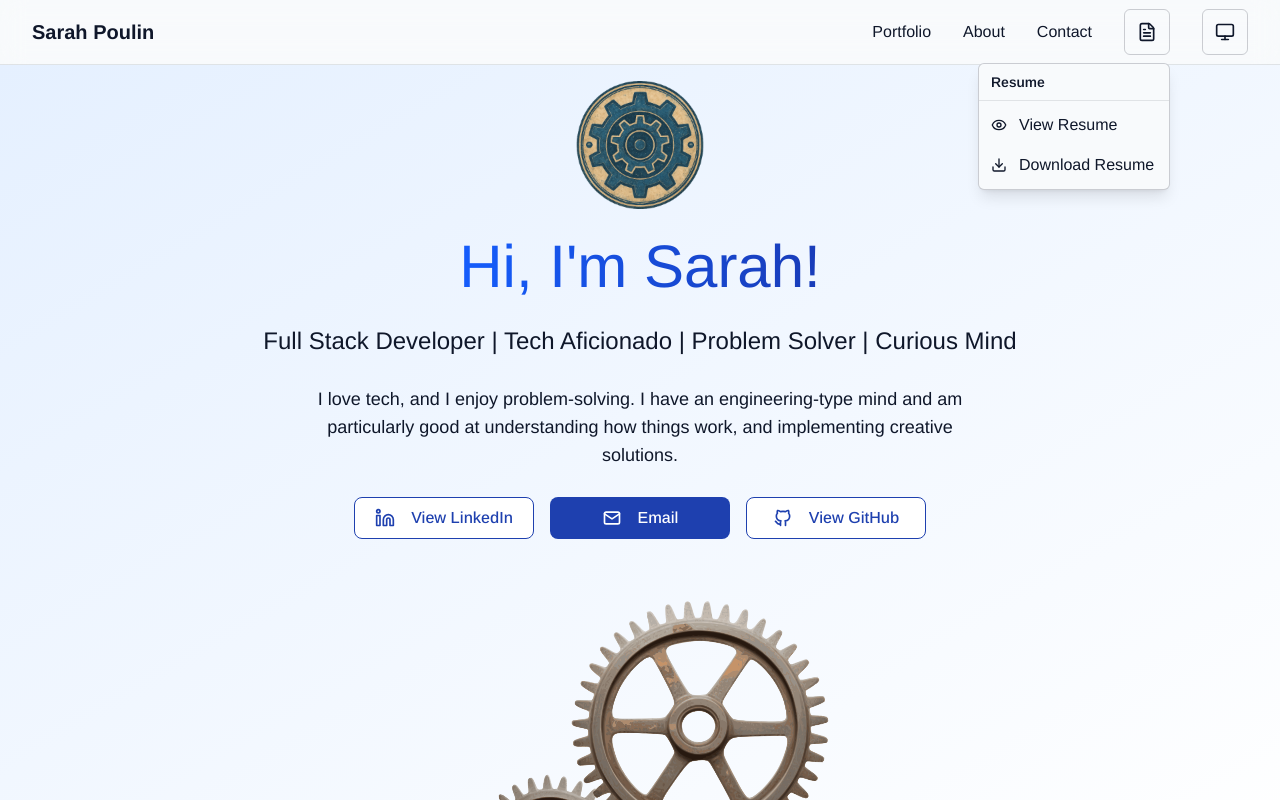
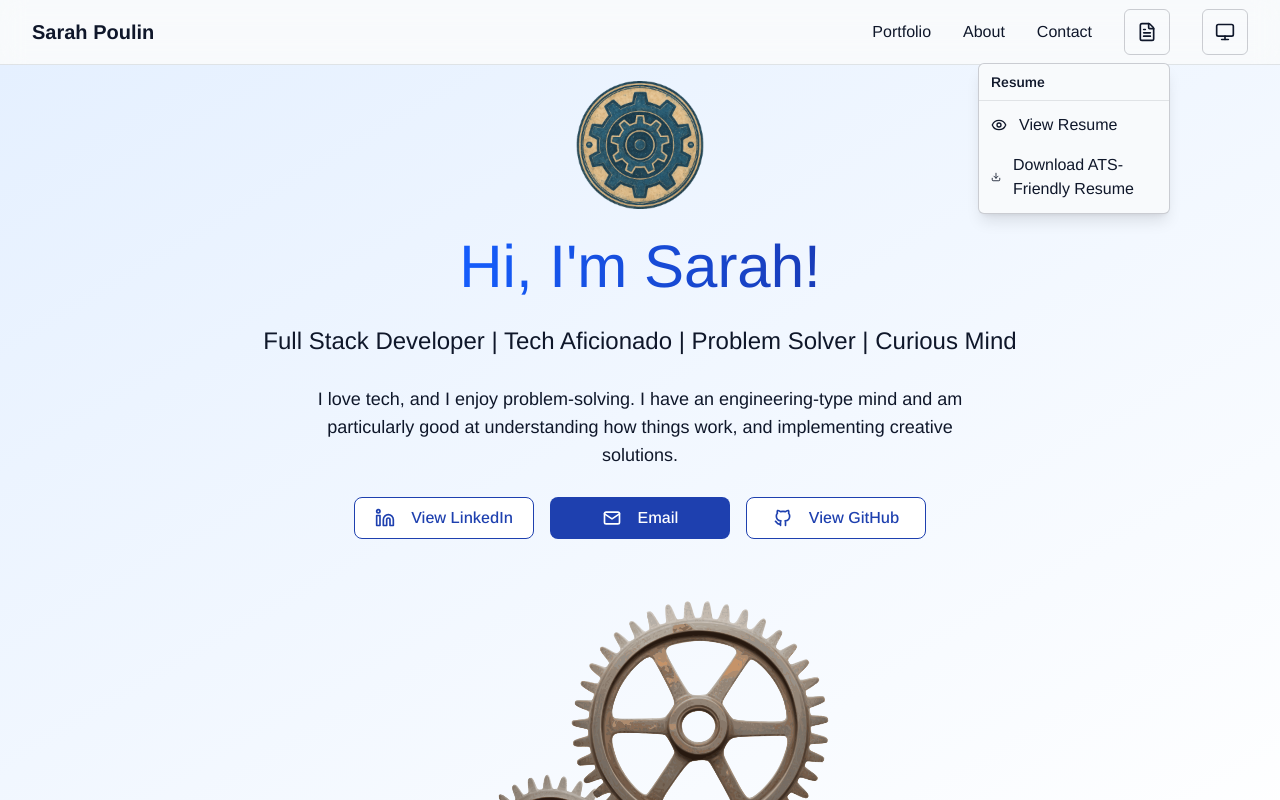
Before and after one commit to threehappypenguins/portfolio, a Next.js app: page / in a window 1280 px wide. Both pictures are taken after a click on the button 1147 px from the left and 32 px from the top of the page. Shown: the top 800 px of the page. Built offline with nearby package versions, Linux system fonts and the light colour scheme.

Commit message:
Updated resume and added ATS-friendly resume

```diff
--- a/app/components/resume-toggle.tsx
+++ b/app/components/resume-toggle.tsx
@@ -34,7 +34,7 @@ export function ResumeToggle() {
 
   const handleDownload = () => {
     const link = document.createElement("a");
-    link.href = "/resume.pdf";
+    link.href = "/documents/Sarah Poulin Resume (ATS).pdf";
     link.download = "Sarah Poulin Resume.pdf";
     document.body.appendChild(link);
     link.click();
@@ -75,7 +75,7 @@ export function ResumeToggle() {
               className="w-full px-3 py-2 text-left flex items-center gap-3 hover:bg-foreground/10 transition-colors"
             >
               <Download size={16} />
-              <span>Download Resume</span>
+              <span>Download ATS-Friendly Resume</span>
             </button>
           </div>
         </div>
```
Also changed, not shown: 2 other files (tests, documents, lock files or other folders).
